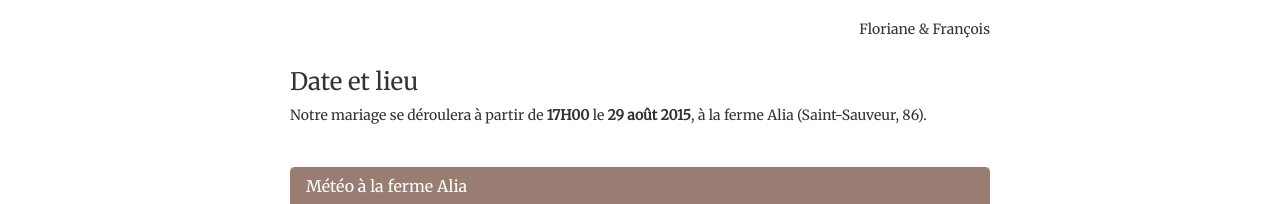
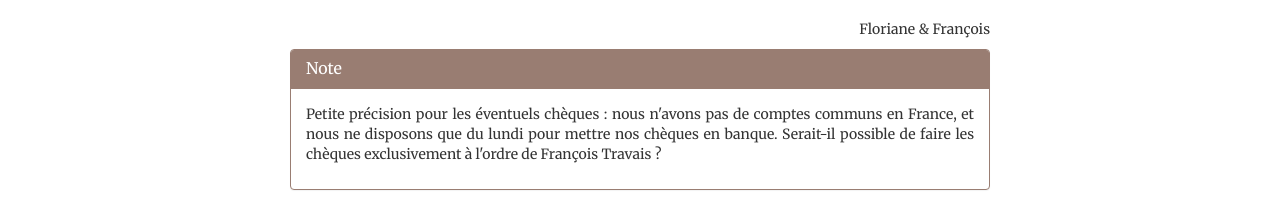
Before and after one commit to francois-travais/wedding-angular, a website: page app/index.html in a window 1280 px wide. Shown: the part 706-910 px from the top of the page. Drawn offline with nearby package versions, Linux system fonts and the light colour scheme; some packages are replaced by stand-ins of ours; no server answers; a script that the page names is missing.

Commit message:
+ note about payment

```diff
--- a/app/partials/home.html
+++ b/app/partials/home.html
@@ -15,6 +15,18 @@
         </p>
 
         <p class="text-right" style="margin-top: 22px;">Floriane & François</p>
+    </div>
+    <div class="container">
+        <div class="panel panel-primary">
+            <div class="panel-heading">
+                <h4 class="panel-title">Note</h4>
+            </div>
+            <div class="panel-body">
+                <p class="text-justify">Petite précision pour les éventuels chèques : nous n'avons pas de comptes communs en France, et nous ne
+                disposons que du lundi pour mettre nos chèques en banque. Serait-il possible de faire les chèques
+                exclusivement à l'ordre de François Travais ?</p>
+            </div>
+        </div>
     </div>
     <div class="container">
         <h3>Date et lieu</h3>
```
